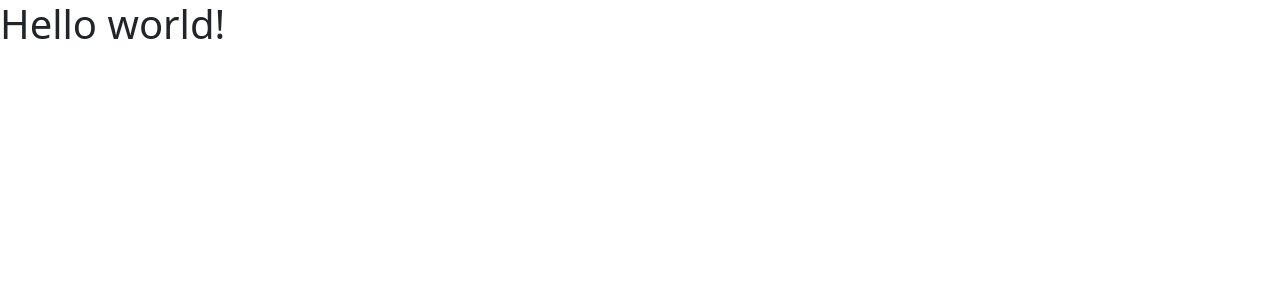
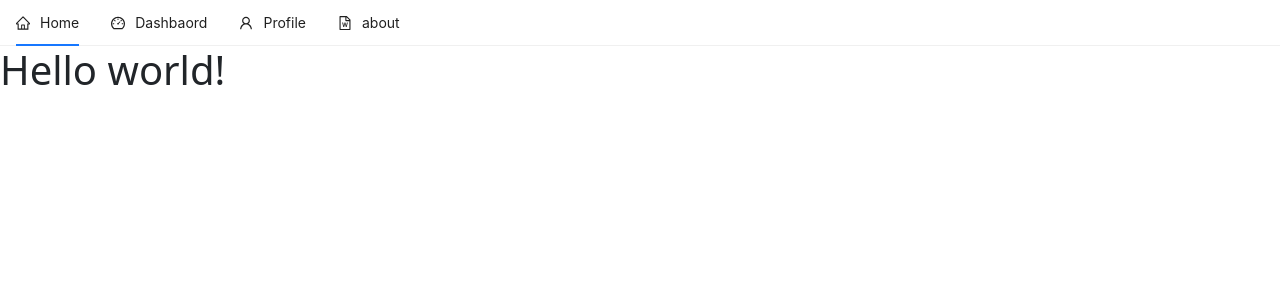
Before and after one commit to AryaFardmanesh/Ellecto, a Next.js app: page / in a window 1280 px wide. Shown: the top 300 px of the page. Built offline with nearby package versions, Linux system fonts and the light colour scheme.

Commit message:
Add: navbar component in home page.

```diff
--- a/src/app/page.tsx
+++ b/src/app/page.tsx
@@ -1,6 +1,9 @@
+import Navbar from "@/components/navbar";
+
 export default function Home() {
 	return (
 	<>
+		<Navbar />
 		<h1>Hello world!</h1>
 	</>
 	);
```
